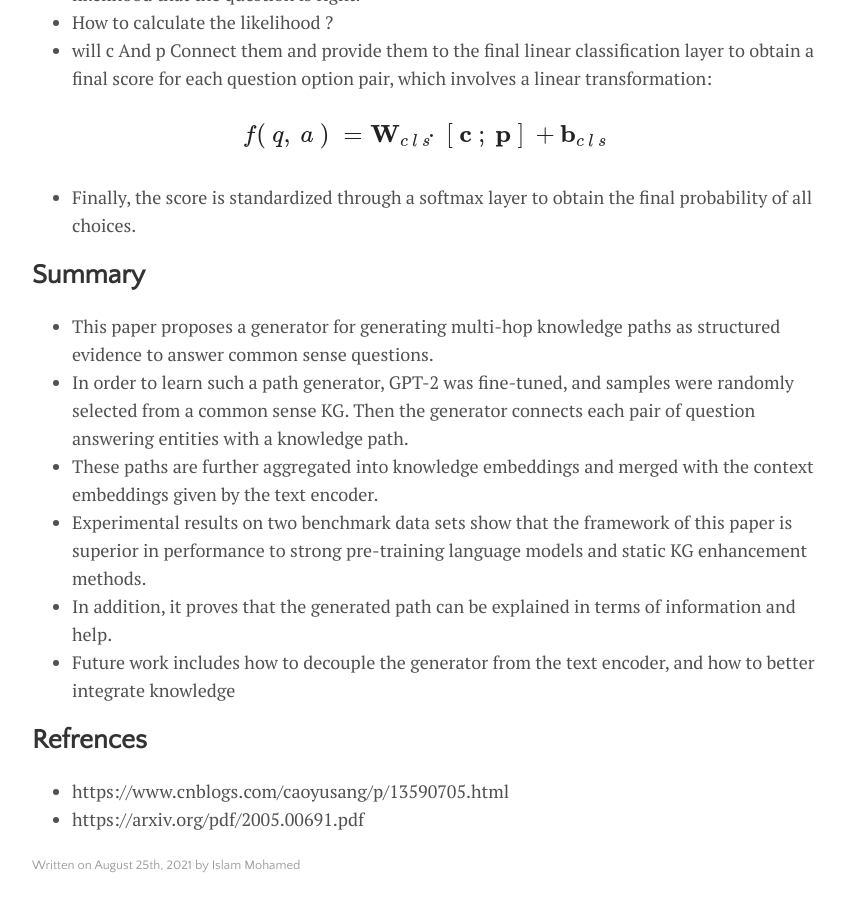
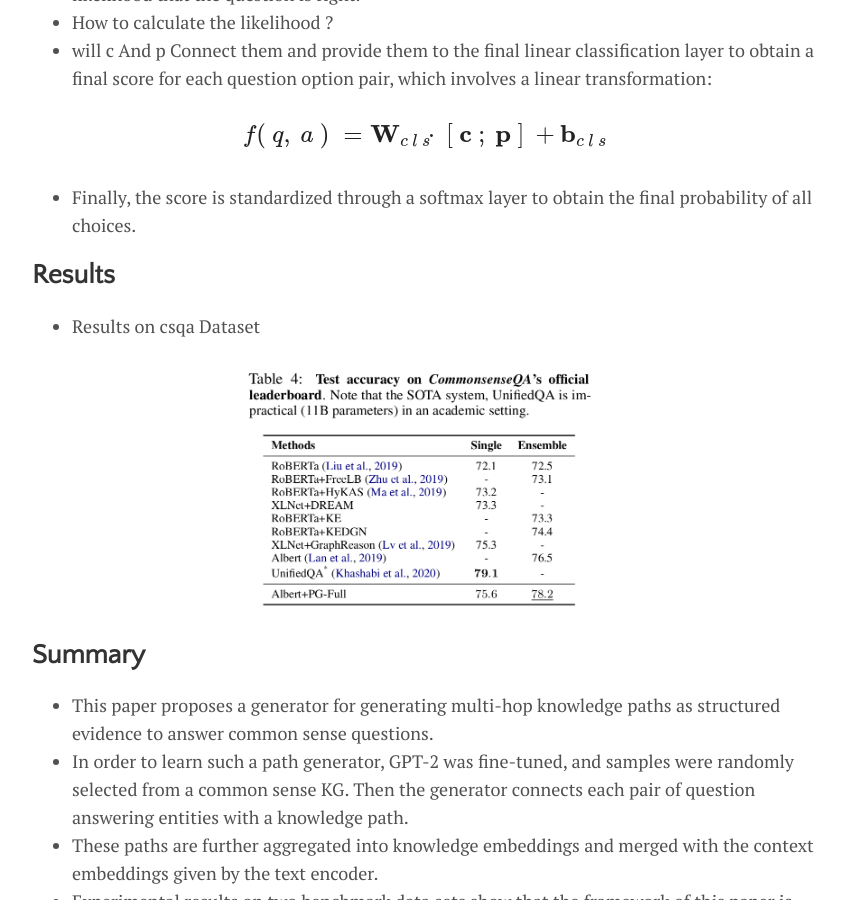
Before and after one commit to IslamMohamedMosaad/IslamMohamedMosaad.github.io, a Jekyll site: the page built from _posts/2021-08-25-Connecting the Dots: A Knowledgeable Path Generator for Commonsense Question Answering.md, in a window 1280 px wide and 900 px high, scrolled down 6337 px. Shown: the whole window, without its empty margins (208-1054 px from the left). Built offline with Jekyll 4.4.1, drawn with Linux system fonts in a browser that asks for light colours; comment, search, counter and statistics services are not loaded.

Commit message:
Update 2021-08-25-Connecting the Dots: A Knowledgeable Path Generator for Commonsense Question Answering.md

```diff
--- a/_posts/2021-08-25-Connecting the Dots: A Knowledgeable Path Generator for Commonsense Question Answering.md
+++ b/_posts/2021-08-25-Connecting the Dots: A Knowledgeable Path Generator for Commonsense Question Answering.md
@@ -141,6 +141,15 @@ the softmax layer) as a new formulation for the function Pk:
 
 - Finally, the score is standardized through a softmax layer to obtain the final probability of all choices.
 
+## Results
+- Results on csqa Dataset
+
+<p align="center">
+<img align="center" width="400" height="100" src="../assets/img/Connecting the Dots: A Knowledgeable Path Generator for Commonsense Question Answering/img13.png">
+</p>
+
+
+
 ## Summary
 
 - This paper proposes a generator for generating multi-hop knowledge paths as structured evidence to answer common sense questions.
```
